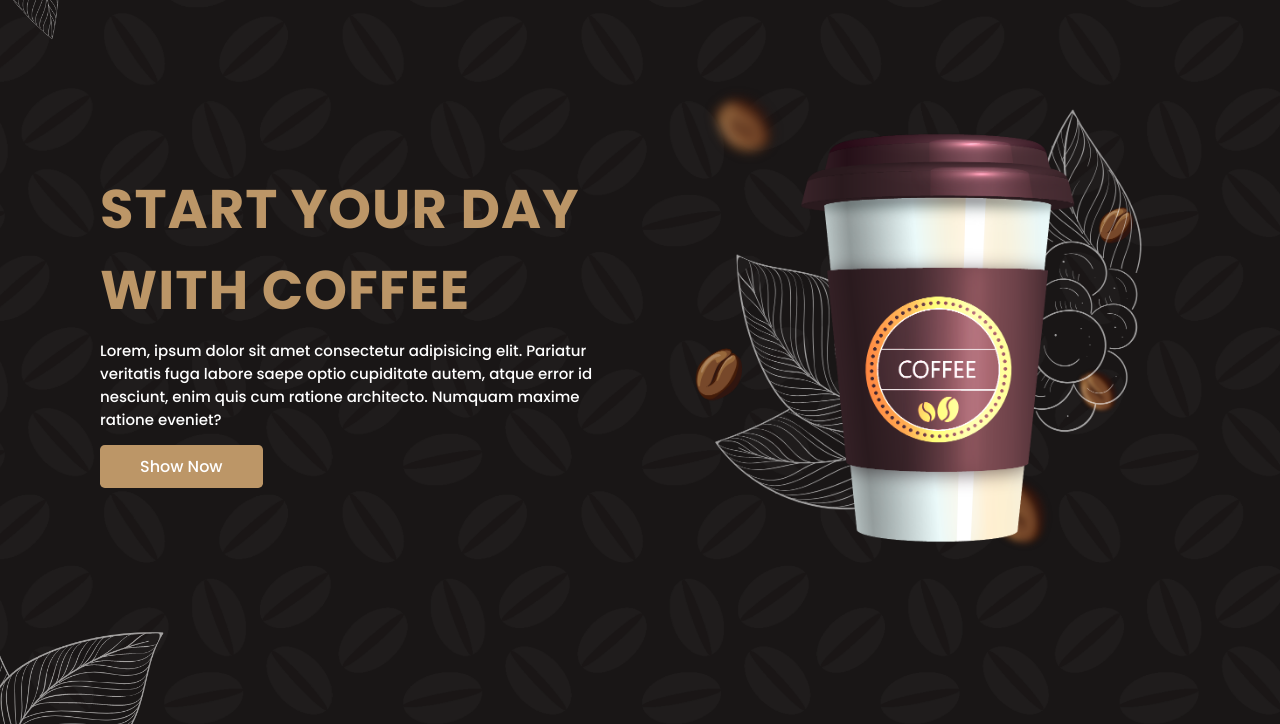
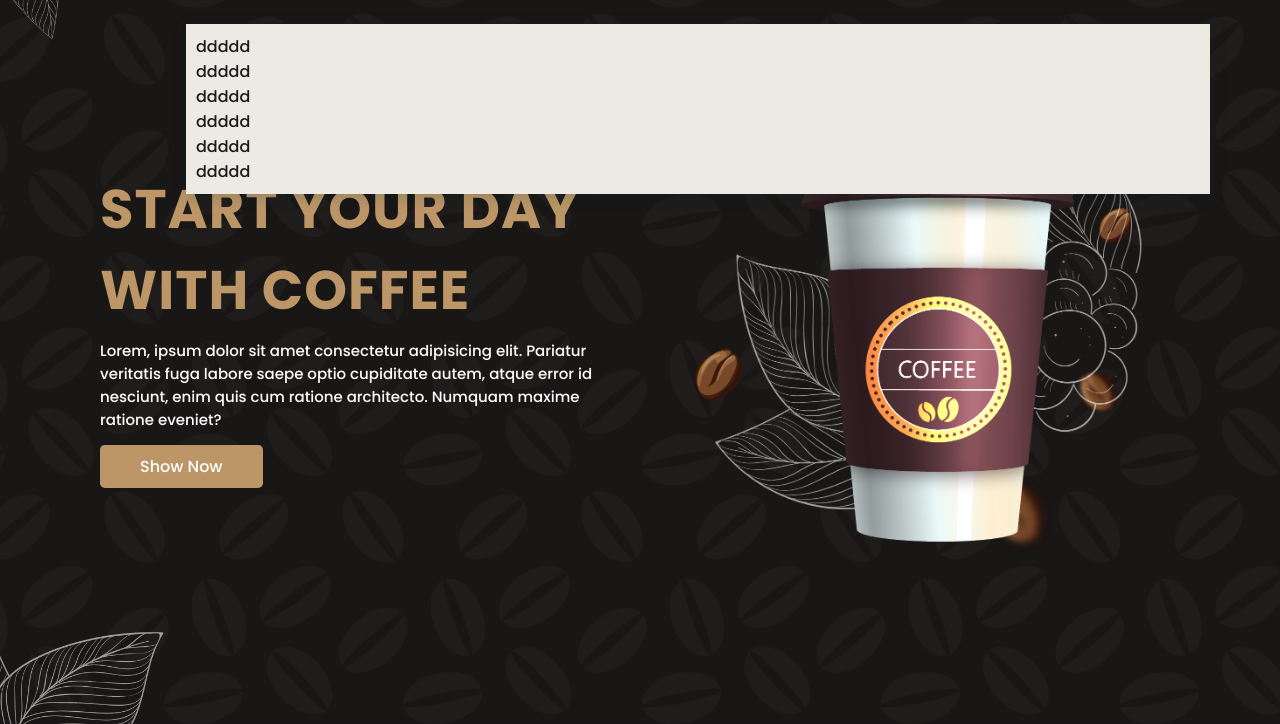
Before and after one commit to SeriousDuck/Coffee-Shop-repository, a plain HTML site: page index.html in a window 1280 px wide. Both pictures are taken after a click on the icon 1134 px from the left and 45 px from the top of the page. Shown: the part 76-800 px from the top of the page. Drawn offline with nearby package versions, Linux system fonts and the light colour scheme.

Commit message:
create basket box, some change in scc

```diff
--- /dev/null
+++ b/basket.js
@@ -0,0 +1,10 @@
+// open Basket
+const basket = document.querySelector(".basket-box");
+const basketIcon = document.querySelector("#basket-icon");
+
+basketIcon.addEventListener("click", () => {
+    basket.classList.toggle("active");
+    searchBox.classList.remove("active");
+    navbar.classList.remove("active");
+    searchBox.classList.remove("active");
+})
--- a/index.html
+++ b/index.html
@@ -1,5 +1,6 @@
 <!DOCTYPE html>
 <html lang="en">
+
 <head>
     <meta charset="UTF-8">
     <meta name="viewport" content="width=device-width, initial-scale=1.0">
@@ -8,6 +9,7 @@
     <link rel="stylesheet" href="https://unpkg.com/boxicons@latest/css/boxicons.min.css">
     <title>Coffe</title>
 </head>
+
 <body>
     <!-- Navbar -->
     <header>
@@ -24,12 +26,23 @@
         </ul>
         <!-- Icons -->
         <div class="header-icons">
-            <i class='bx bx-cart-alt'></i>
+            <i class='bx bx-cart-alt' id="basket-icon"></i>
             <i class='bx bx-search' id="search-icon"></i>
         </div>
         <!-- Search Box -->
         <div class="search-box">
             <input type="search" name="" id="" placeholder="Search Here...">
+        </div>
+        <!-- Basket Box -->
+        <div class="basket-box">
+            <ul class="basket-items">
+                <li>ddddd</li>
+                <li>ddddd</li>
+                <li>ddddd</li>
+                <li>ddddd</li>
+                <li>ddddd</li>
+                <li>ddddd</li>
+            </ul>
         </div>
     </header>
 
@@ -294,5 +307,7 @@
 
 
     <script src="/script.js"></script>
+    <script src="./basket.js"></script>
 </body>
+
 </html>
--- a/script.js
+++ b/script.js
@@ -4,6 +4,7 @@ const searchIcon = document.querySelector("#search-icon");
 searchIcon.addEventListener("click", () => {
     searchBox.classList.toggle("active");
     navbar.classList.remove("active");
+    basket.classList.remove("active");
 })
 
 
@@ -14,6 +15,7 @@ const menuIcon = document.querySelector("#menu-icon");
 menuIcon.addEventListener("click", () => {
     navbar.classList.toggle("active");
     searchBox.classList.remove("active");
+    basket.classList.remove("active");
 })
 
 
@@ -21,6 +23,7 @@ menuIcon.addEventListener("click", () => {
 window.onscroll = () => {
     navbar.classList.remove("active");
     searchBox.classList.remove("active");
+    basket.classList.remove("active");
 }
 
 
--- a/style.css
+++ b/style.css
@@ -111,7 +111,7 @@ section {
 .search-box.active {
     top: 110%;
     box-shadow: var(--box-shadow);
-    transform: 0.2s all linear;
+    transition: 0.2s all linear;
 }
 
 .search-box input {
@@ -126,6 +126,26 @@ section {
 .search-box::placeholder {
     font-weight: 500;
     font-size: 1rem;
+}
+
+.basket-box {
+    position: absolute;
+    top: -400%;
+    width: 80%;
+    right: 70px;
+    padding: 10px;
+    background: var(--second-color);
+    color: var(--text-color);
+}
+
+.basket-box.active {
+    top: 110%;
+    box-shadow: var(--box-shadow);
+    transition: 0.2s all linear;
+}
+
+.basket-items {
+
 }
 
 .home {
@@ -495,8 +515,8 @@ section {
         background: var(--second-color);
         row-gap: 1.4rem;
         padding: 20px;
-        transform: 0.3s;
         text-align: center;
+        transition: 0.2s all linear;
     }
     .navbar a {
         color: var(--text-color);
```
Lines whose indentation alone changed are shown as unchanged.
